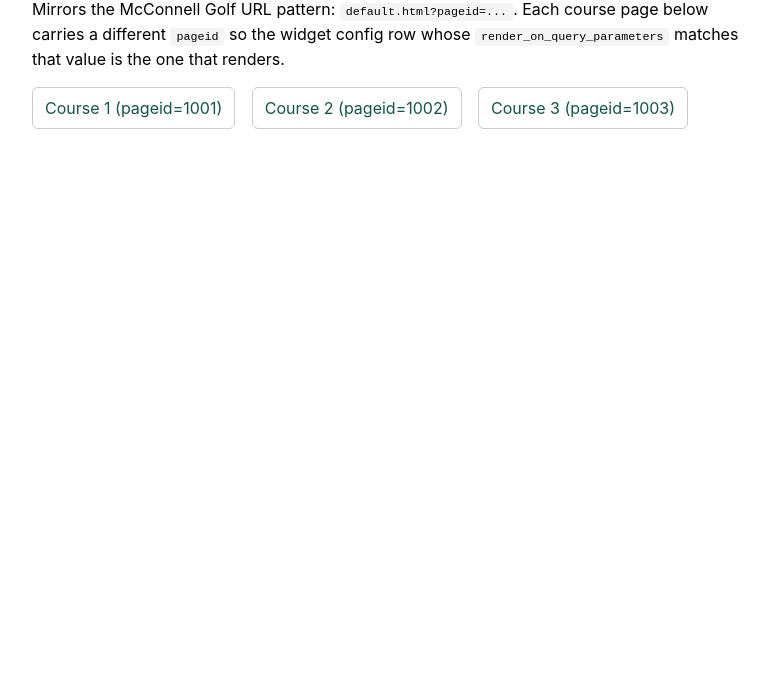
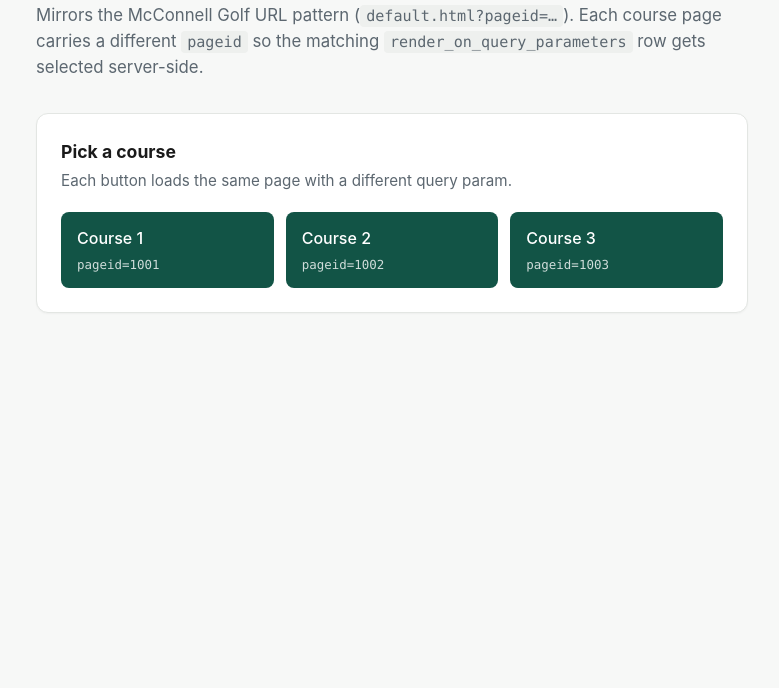
Before and after one commit to garrettnoteefy/garrettnoteefy.github.io, a plain HTML site: page index.html in a window 1280 px wide. Shown: the part 112-800 px from the top of the page, without its empty margins (248-1027 px from the left). Drawn offline with Linux system fonts and the light colour scheme.

Commit message:
Style index and course pages with branded buttons
Co-authored-by: Cursor <cursoragent@cursor.com>

```diff
--- a/index.html
+++ b/index.html
@@ -5,28 +5,96 @@
     <meta name="viewport" content="width=device-width, initial-scale=1.0" />
     <title>Noteefy Widget Test</title>
     <style>
+      :root {
+        --brand: #125446;
+        --brand-hover: #0d3d34;
+        --text: #1a1a1a;
+        --muted: #5c6770;
+        --bg: #f7f8f7;
+        --card: #ffffff;
+        --border: #e3e6e3;
+      }
+      * {
+        box-sizing: border-box;
+      }
       body {
-        font-family: -apple-system, BlinkMacSystemFont, "Segoe UI", sans-serif;
-        max-width: 720px;
-        margin: 40px auto;
-        padding: 0 20px;
-        line-height: 1.5;
+        font-family:
+          -apple-system, BlinkMacSystemFont, "Segoe UI", Roboto, sans-serif;
+        max-width: 760px;
+        margin: 0 auto;
+        padding: 56px 24px;
+        line-height: 1.55;
+        color: var(--text);
+        background: var(--bg);
       }
-      nav a {
-        display: inline-block;
-        margin-right: 12px;
-        margin-bottom: 8px;
-        padding: 8px 12px;
-        border: 1px solid #ccc;
-        border-radius: 6px;
-        text-decoration: none;
-        color: #125446;
+      h1 {
+        margin: 0 0 8px;
+        font-size: 2rem;
+        letter-spacing: -0.01em;
+      }
+      .lede {
+        color: var(--muted);
+        margin: 0 0 32px;
+        font-size: 1.05rem;
       }
       code {
-        background: #f4f4f4;
+        background: #eef0ee;
         padding: 2px 6px;
-        border-radius: 3px;
+        border-radius: 4px;
         font-size: 0.9em;
+        font-family: "SFMono-Regular", Menlo, Consolas, monospace;
+      }
+      .card {
+        background: var(--card);
+        border: 1px solid var(--border);
+        border-radius: 12px;
+        padding: 24px;
+        box-shadow: 0 1px 2px rgba(0, 0, 0, 0.04);
+      }
+      .card h2 {
+        margin: 0 0 4px;
+        font-size: 1.1rem;
+      }
+      .card p.hint {
+        margin: 0 0 20px;
+        color: var(--muted);
+        font-size: 0.95rem;
+      }
+      .button-grid {
+        display: grid;
+        grid-template-columns: repeat(auto-fit, minmax(200px, 1fr));
+        gap: 12px;
+      }
+      .btn {
+        display: flex;
+        flex-direction: column;
+        align-items: flex-start;
+        gap: 4px;
+        padding: 14px 16px;
+        background: var(--brand);
+        color: #fff;
+        border: none;
+        border-radius: 8px;
+        font-size: 1rem;
+        font-weight: 500;
+        text-decoration: none;
+        cursor: pointer;
+        transition:
+          background 0.15s ease,
+          transform 0.05s ease;
+        font-family: inherit;
+      }
+      .btn:hover {
+        background: var(--brand-hover);
+      }
+      .btn:active {
+        transform: translateY(1px);
+      }
+      .btn .meta {
+        font-size: 0.78rem;
+        opacity: 0.8;
+        font-weight: 400;
+        font-family: "SFMono-Regular", Menlo, Consolas, monospace;
       }
     </style>
     <script>
@@ -52,17 +120,30 @@
   </head>
   <body>
     <h1>Noteefy Widget Test Site</h1>
-    <p>
-      Mirrors the McConnell Golf URL pattern:
-      <code>default.html?pageid=...</code>. Each course page below carries a
-      different <code>pageid</code> so the widget config row whose
-      <code>render_on_query_parameters</code> matches that value is the one that
-      renders.
+    <p class="lede">
+      Mirrors the McConnell Golf URL pattern
+      (<code>default.html?pageid=…</code>). Each course page carries a different
+      <code>pageid</code> so the matching <code>render_on_query_parameters</code>
+      row gets selected server-side.
     </p>
-    <nav>
-      <a href="default.html?pageid=1001">Course 1 (pageid=1001)</a>
-      <a href="default.html?pageid=1002">Course 2 (pageid=1002)</a>
-      <a href="default.html?pageid=1003">Course 3 (pageid=1003)</a>
-    </nav>
+
+    <div class="card">
+      <h2>Pick a course</h2>
+      <p class="hint">Each button loads the same page with a different query param.</p>
+      <div class="button-grid">
+        <a class="btn" href="default.html?pageid=1001">
+          Course 1
+          <span class="meta">pageid=1001</span>
+        </a>
+        <a class="btn" href="default.html?pageid=1002">
+          Course 2
+          <span class="meta">pageid=1002</span>
+        </a>
+        <a class="btn" href="default.html?pageid=1003">
+          Course 3
+          <span class="meta">pageid=1003</span>
+        </a>
+      </div>
+    </div>
   </body>
 </html>
```
Also changed, not shown: default.html (+115 -11 lines).
